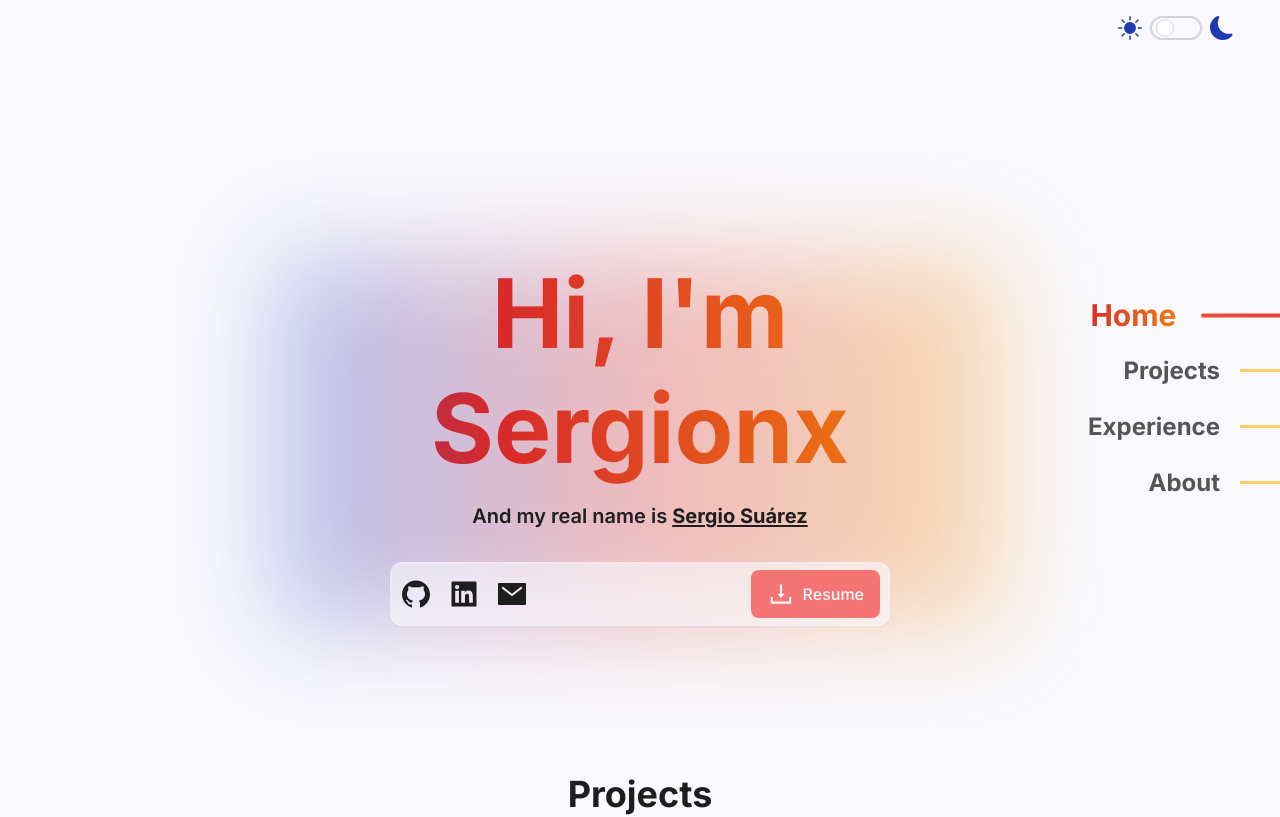
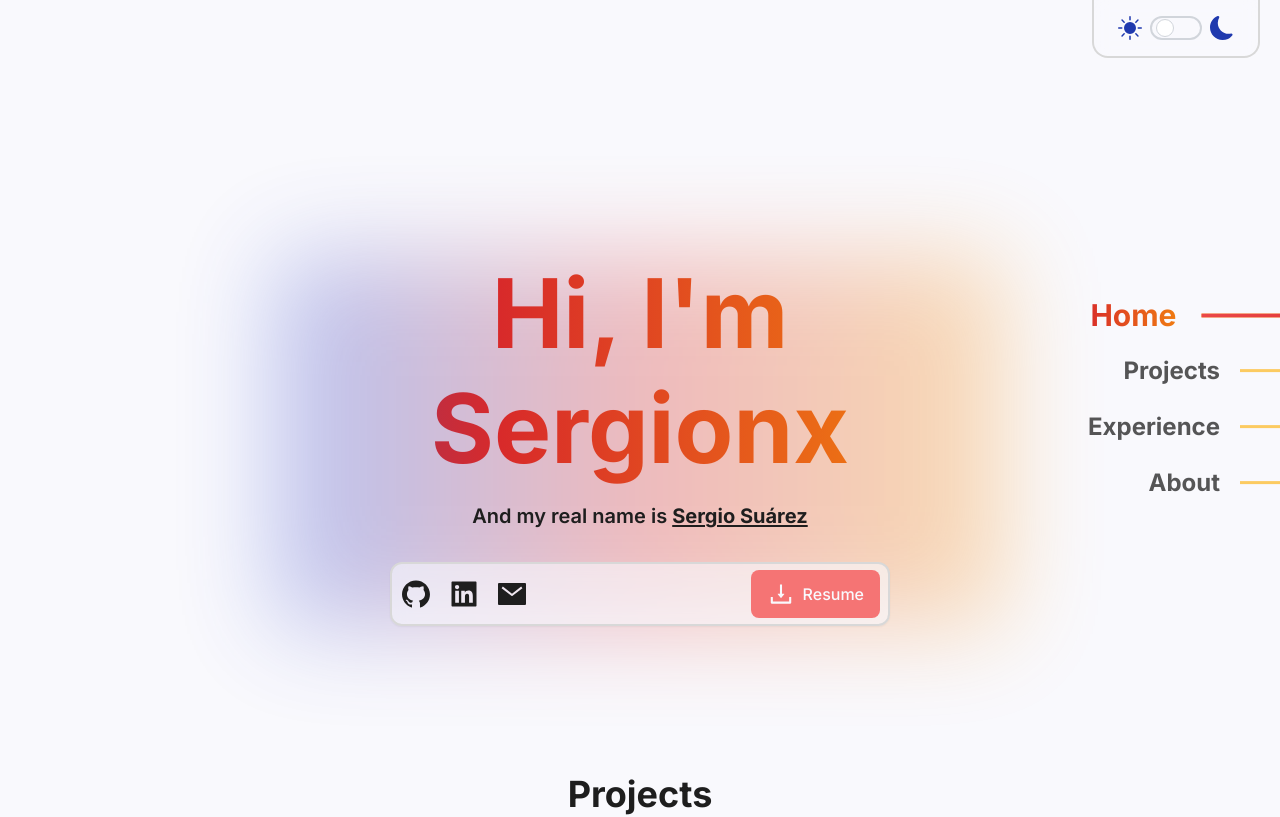
Before and after one commit to Sergionx/portfolio, a React (Vite) app: page / in a window 1280 px wide. Shown: the top 817 px of the page. Built offline with nearby package versions, Linux system fonts and the light colour scheme.

Commit message:
better clasess

```diff
--- a/src/index.css
+++ b/src/index.css
@@ -10,6 +10,7 @@ html {
 
 @layer base {
   h2 {
+    /* REVIEW - Considerar poenr gradiente */
     @apply text-4xl mb-4 font-bold text-center;
   }
 }
@@ -25,7 +26,7 @@ html {
   }
 
   .glass {
-    @apply bg-normal-white/60 dark:bg-normal-white/20 border-2  border-white/20 transition-colors duration-500
+    @apply bg-normal-white/60 dark:bg-normal-white/20 border-2 border-[#d8d8d8] dark:border-white/20 transition-colors duration-500
       backdrop-blur;
   }
 
@@ -34,7 +35,7 @@ html {
   }
 
   .glass-lg {
-    @apply glass bg-normal-white/70 hover:shadow-md hover:bg-normal-white/30 backdrop-blur-lg;
+    @apply glass bg-normal-white/70  hover:bg-normal-white/30 backdrop-blur-lg;
   }
 }
 
```
